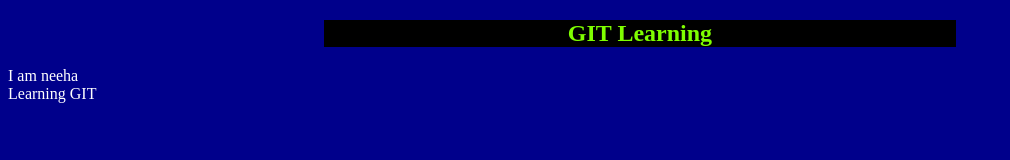
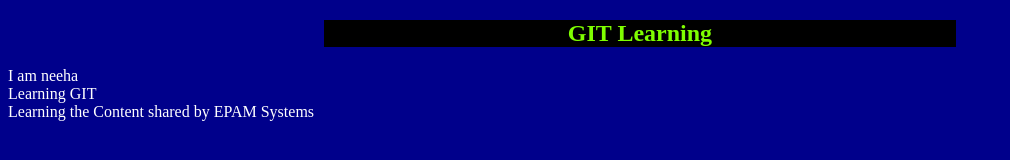
Before and after one commit to neeharika2004/SRM, a plain HTML site: page index.html in a window 1280 px wide. Shown: the whole page, without its empty margins (0-1010 px from the left). Drawn offline with Linux system fonts and the light colour scheme.

Commit message:
Added new line

```diff
--- a/index.html
+++ b/index.html
@@ -27,7 +27,8 @@
         <h2>GIT Learning</h2>
     </div>
     <p>
-        I am neeha<br>Learning GIT
+        I am neeha<br>Learning GIT<br>
+        Learning the Content shared by EPAM Systems
     </p>
 </body>
 </html>
```
